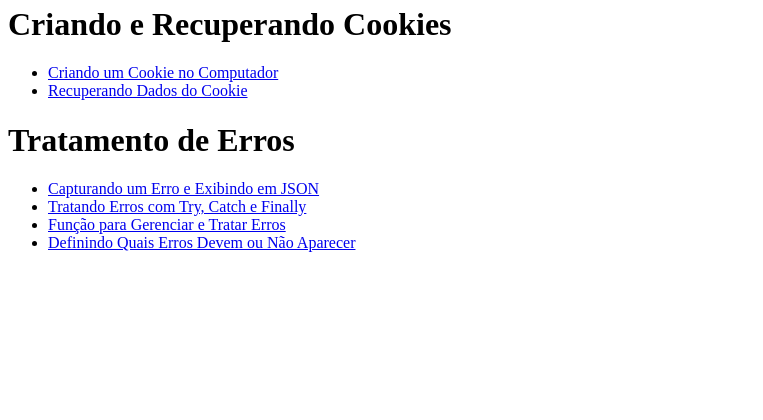
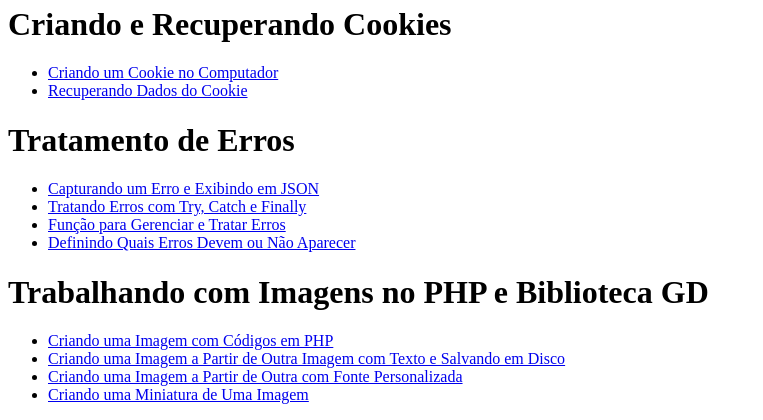
Before and after one commit to griel-cursos/curso_php-hcode, a PHP site: page /cursophp/indice.php in a window 1280 px wide. Shown: the part 3134-3554 px from the top of the page, without its empty margins (0-763 px from the left). Before the commit the page ends 3386 px from the top, so only its background shows below. Run offline with PHP 8.4, Linux system fonts and the light colour scheme.

Commit message:
Adicionado "Trabalhando com Imagens no PHP e Biblioteca GD" ao Índice

```diff
--- a/indice.php
+++ b/indice.php
@@ -406,6 +406,21 @@
 					<a href="erros/exemplo-02.php">Definindo Quais Erros Devem ou Não Aparecer</a>
 				</li>
 			</ul>
+			<h1>Trabalhando com Imagens no PHP e Biblioteca GD</h1>
+			<ul>
+				<li>
+					<a href="GD/exemplo-01.php">Criando uma Imagem com Códigos em PHP</a>
+				</li>
+				<li>
+					<a href="GD/exemplo-02.php">Criando uma Imagem a Partir de Outra Imagem com Texto e Salvando em Disco</a>
+				</li>
+				<li>
+					<a href="GD/exemplo-03.php">Criando uma Imagem a Partir de Outra com Fonte Personalizada</a>
+				</li>
+				<li>
+					<a href="GD/exemplo-04.php">Criando uma Miniatura de Uma Imagem</a>
+				</li>
+			</ul>
 
 
 		</body>
```
